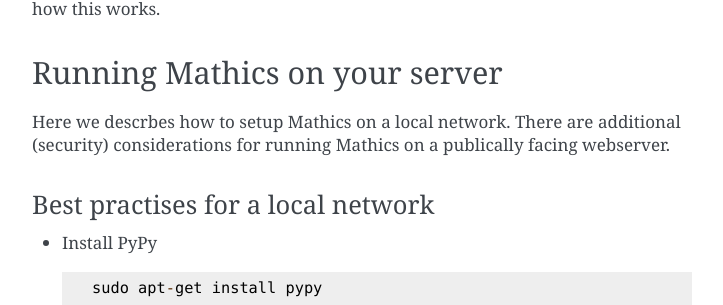
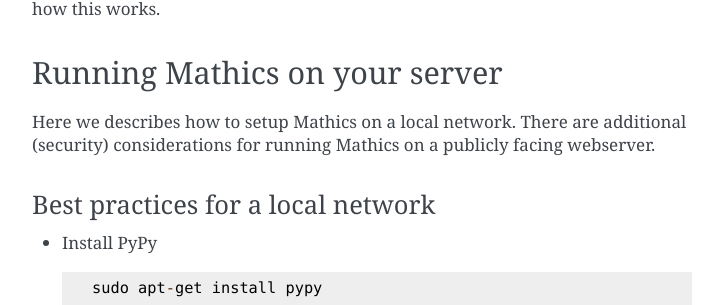
Before and after one commit to Mathics3/mathics-development-guide, a Sphinx documentation site: the page built from docs/running.rst, in a window 1280 px wide and 900 px high, scrolled down 2301 px. Shown: the part 150-455 px from the top of the window, without its empty margins (388-1111 px from the left). Built offline with Sphinx 7.4.7, drawn with Linux system fonts in a browser that asks for light colours; some of the changed text lies outside the part shown.

Commit message:
Fixed typos

```diff
--- a/docs/developing-code/builtins.rst
+++ b/docs/developing-code/builtins.rst
@@ -87,7 +87,7 @@
 
 We may also want to use different definitions according to the types of the
 arguments passed to a builtin. We can do so by specifying type-constraints in
-the definitions's pattern, such as in the following example:
+the definition's pattern, such as in the following example:
 
 .. code-block:: python
 
@@ -151,7 +151,7 @@
         return String(f"Hello, {person.get_string_value()}!")
 
 In this example, the first entry in ``rules`` tells Mathics that
-``Hello[person]`` is just sintactic suger for ``Hello[person, English]``.
+``Hello[person]`` is just syntactic sugar for ``Hello[person, English]``.
 
 Special attributes
 ++++++++++++++++++
@@ -227,7 +227,7 @@
 is not a string``.
 
 .. TODO: Document Operator and SympyFunction
-.. TODO: Document interupts
+.. TODO: Document interrupts
 
 Documentation markup
 ====================
--- a/docs/developing-code/calling-mathics-library-from-within-python-code.rst
+++ b/docs/developing-code/calling-mathics-library-from-within-python-code.rst
@@ -13,8 +13,8 @@
 Mathics is also a Python library implementing a parser and a interpreter
 for WL.
 
-For single line code, one stright forward way to interpret, evaluate a
-WL expression, and obtaint a simple (text) formatted output is by means
+For single line code, one straight forward way to interpret, evaluate a
+WL expression, and obtain a simple (text) formatted output is by means
 of a system call
 
 .. code:: py
--- a/docs/project-administration/releasing.rst
+++ b/docs/project-administration/releasing.rst
@@ -65,7 +65,7 @@
 Check package from github
 =========================
 
-Todo: turn this into a script in ``admin-tools``
+TODO: turn this into a script in ``admin-tools``
 
 ::
 
@@ -97,7 +97,7 @@
 Now check the *tagged* release. (Checking the untagged release was
 previously done).
 
-Todo: turn this into a script in ``admin-tools``
+TODO: turn this into a script in ``admin-tools``
 
 ::
 
--- a/docs/running.rst
+++ b/docs/running.rst
@@ -149,11 +149,11 @@
 Running Mathics on your server
 ~~~~~~~~~~~~~~~~~~~~~~~~~~~~~~
 
-Here we descrbes how to setup Mathics on a local network. There are
-additional (security) considerations for running Mathics on a publically
+Here we describes how to setup Mathics on a local network. There are
+additional (security) considerations for running Mathics on a publicly
 facing webserver.
 
-Best practises for a local network
+Best practices for a local network
 ^^^^^^^^^^^^^^^^^^^^^^^^^^^^^^^^^^
 
 -  Install PyPy
```
Also changed, not shown: other parts of docs/project-administration/releasing.rst (+1 -1 lines), other parts of docs/running.rst (+2 -2 lines), docs/installing.rst (+4 -4 lines).
